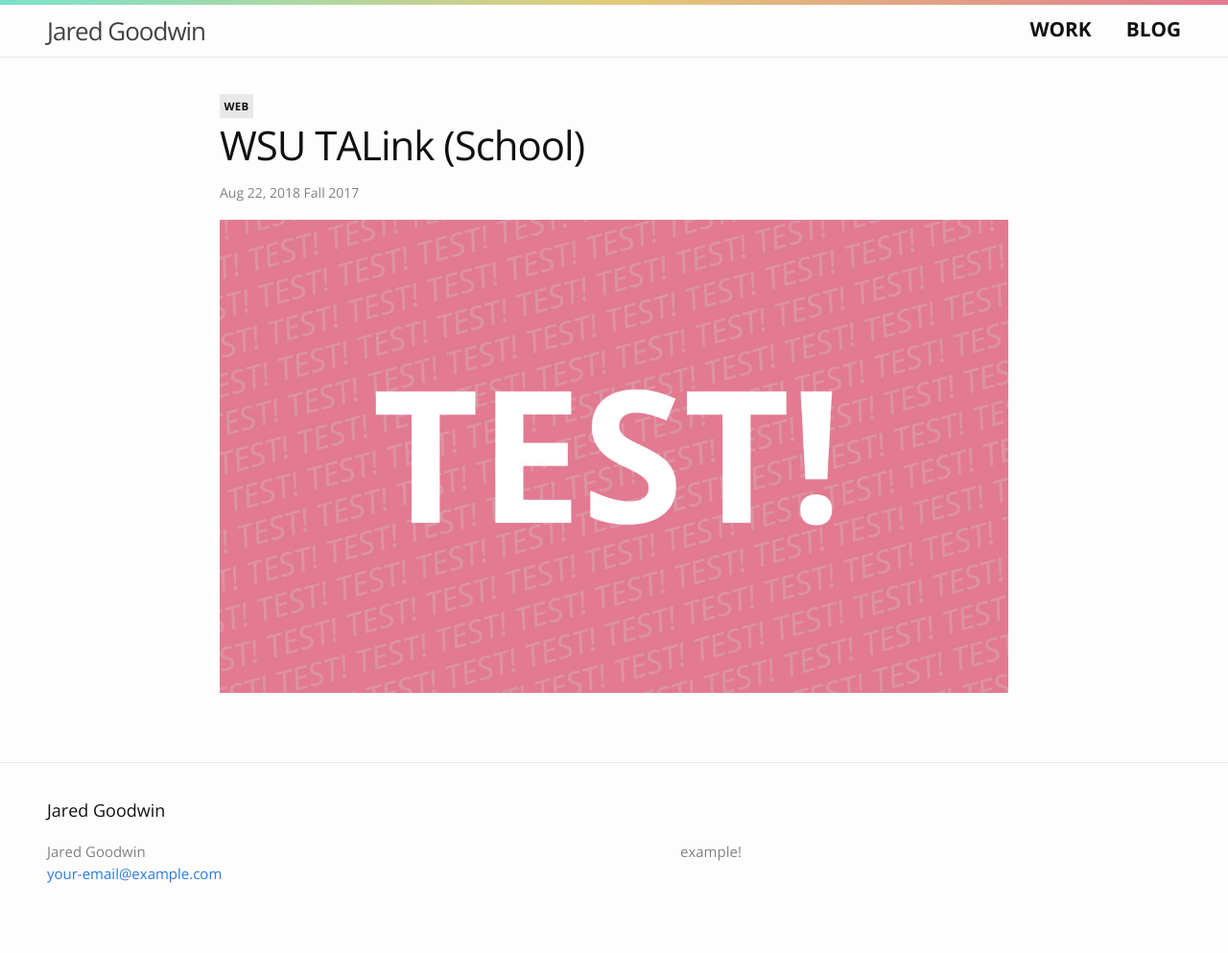
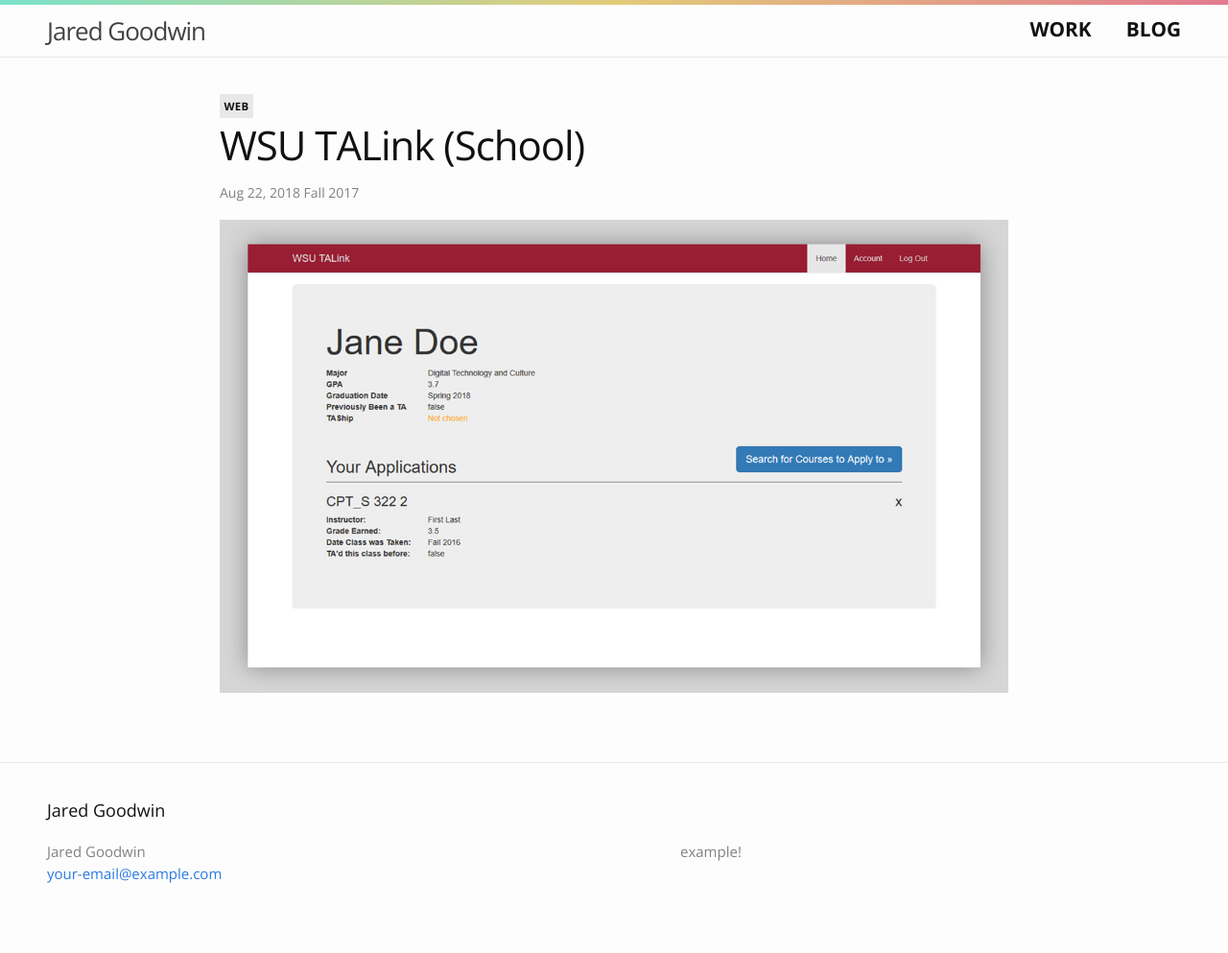
Before and after one commit to goodwin72/jaredrgoodwin.com, a Jekyll site: the page built from _work/wsu-talink.md, in a window 1280 px wide. Shown: the whole page at 96% size. Built offline with Jekyll 4.4.1, drawn with Linux system fonts in a browser that asks for light colours.

Commit message:
Image added for WSU TALink work entry

```diff
--- a/_work/wsu-talink.md
+++ b/_work/wsu-talink.md
@@ -2,8 +2,8 @@
 layout: post
 title: WSU TALink (School)
 description:
-image: test-image.jpg
-image-description: Test image!
+image: work__wsutalink.jpg
+image-description: WSU TALink Site Visual Example
 categories: Web
 end-date: 2017-12-08
 
```
Also changed, not shown: assets/img/work__wsutalink.jpg (added).
